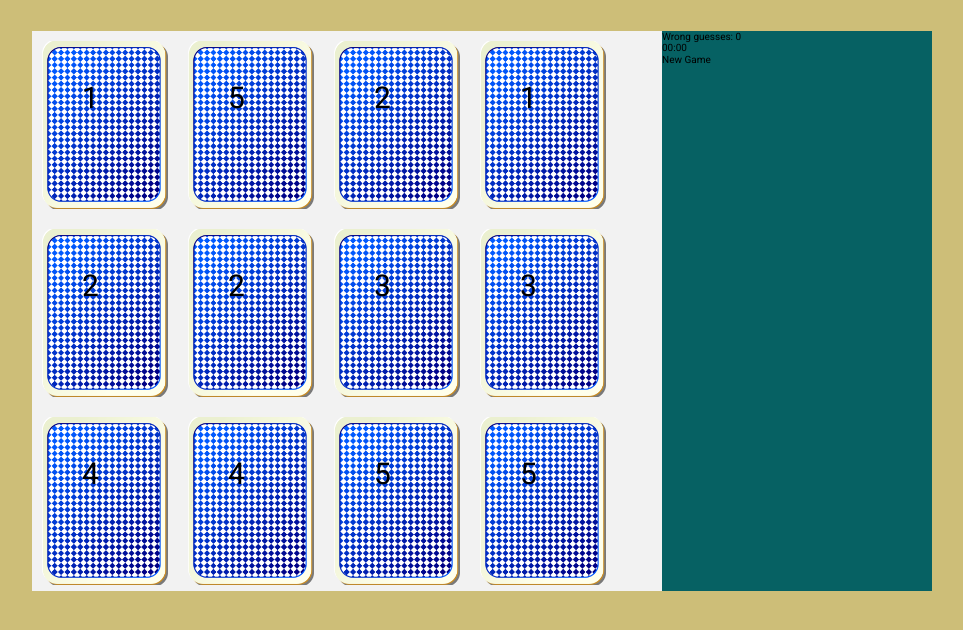
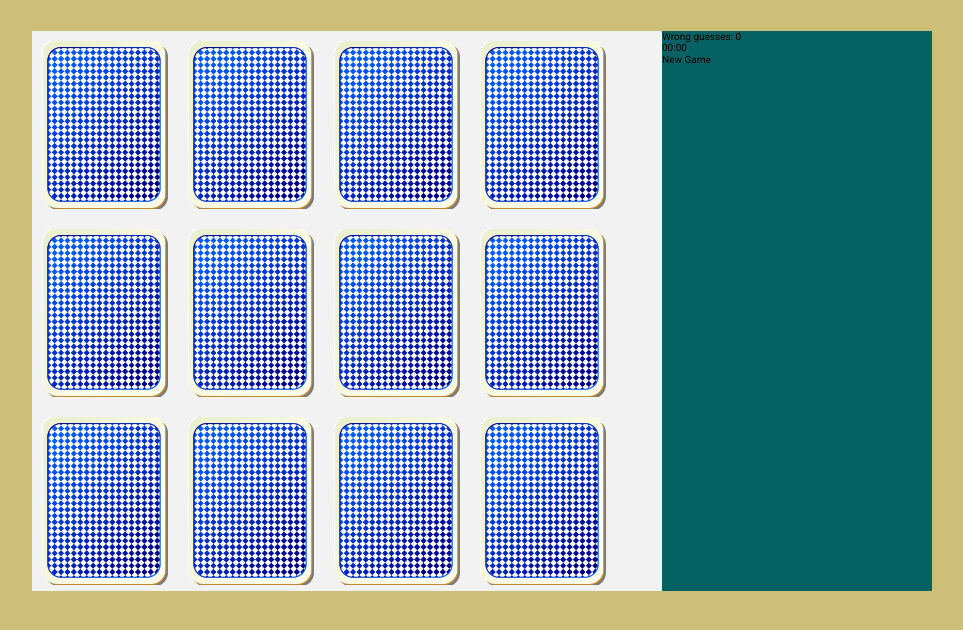
Before and after one commit to OferTauber/Memory_Game, a plain HTML site: page index.html in a window 1280 px wide. Shown: the part 94-724 px from the top of the page, without its empty margins (158-1121 px from the left). Drawn offline with Linux system fonts and the light colour scheme.

Commit message:
basic function

```diff
--- a/index.html
+++ b/index.html
@@ -14,21 +14,7 @@
   <body>
     <h1>Memory Game</h1>
     <div class="flex">
-      <div class="game-board">
-        <div class="card card0a card0 face-down ">1</div>
-        <div class="card card1a card0 face-down">2</div>
-        <div class="card card2a card1">2</div>
-        <div class="card card3a card1">3</div>
-        <div class="card card4a face-down ">4</div>
-        <div class="card card5a face-down">5</div>
-
-        <div class="card card0b face-down">5</div>
-        <div class="card card1b face-down">1</div>
-        <div class="card card2b face-down">2</div>
-        <div class="card card3b face-down">3</div>
-        <div class="card card4b face-down">4</div>
-        <div class="card card5b face-down">5</div>
-      </div>
+      <div class="game-board"></div>
       <div class="control-panel">
         <div class="wrong-guesses">
           <p>Wrong guesses: <span class="wrong-count">0</span></p>
--- a/scripts/app.js
+++ b/scripts/app.js
@@ -13,38 +13,22 @@ const theGame = {
   generateCards() {
     const tampleteArr = genetareRandArrOfPaers(12);
 
-    /* //!!!v----v---v----v----v!! */
-    let i = 1; //! remove!!
-    let a = true; //!remove!!
-    /* //!!!^-----^------^-----^----^!!!! */
+    createAndAppendAllCards(tampleteArr, this.boardElement);
 
     for (const id of tampleteArr) {
       this.cards.unshift(new Card(id, this));
-
-      /* //!!!v----v---v----v----v!! */
-      this.cards[0].element = document.querySelector(
-        `.card${i + ''}${a ? 'a' : 'b'}`
-      );
-
-      a = !a;
-      if (a) i++;
-      console.log(this.cards[0].element);
-      this.cards[0].element.addEventListener('click', (e) => {
-        console.dir(e);
-        this.handelCardClick(e.target);
+      console.log(this.cards[0]);
+      const closure = this.cards[0];
+      closure.cardElement.addEventListener('click', (e) => {
+        closure.click();
       });
-
-      /* //!!!^-----^------^-----^----^!!!! */
-      this.boardElement.appendChild(this.cards[0].element);
-
-      this.cards[0].element.classList.add('face-down');
     }
   },
 
-  handelCardClick(card) {
+  handleClick(card) {
     if (this.gameOver || this.gamePause || card.faceUp) return;
 
-    card.flipCard();
+    card.flipCardUp();
     if (!this.openCard) {
       this.openCard = card;
       return;
@@ -75,8 +59,8 @@ const theGame = {
   wrongGuess(card) {
     this.gamePause = true;
     setTimeout((this.gamePause = false), 1000);
-    card.flipCard();
-    this.openCard.flipCard();
+    card.flipCardDown();
+    this.openCard.flipCardDown();
     this.openCard = undefined;
     this.numOfWrongGuesses--;
     if (!this.numOfWrongGuesses) {
@@ -91,9 +75,10 @@ const theGame = {
 
 const genetareRandArrOfPaers = function (length) {
   const randArrOfPaers = [];
+
   for (let i = 0; i < length; i += 2) {
-    insertInRandIndex(randArrOfPaers, length, i / 2);
-    insertInRandIndex(randArrOfPaers, length, i / 2);
+    insertInRandIndex(randArrOfPaers, length, i / 2 + 'a');
+    insertInRandIndex(randArrOfPaers, length, i / 2 + 'b');
   }
   return randArrOfPaers;
 };
@@ -111,4 +96,15 @@ const isPair = function (card1, card2) {
   return card1.uniqueId[0] === card2.uniqueId[0];
 };
 
+const cerateCardDiv = function (uniqueId) {
+  const cardElement = document.createElement('div');
+  cardElement.classList.add('card', `card${uniqueId}`, 'face-down');
+  return cardElement;
+};
+const createAndAppendAllCards = function (templateArr, parentElement) {
+  for (const cardId of templateArr) {
+    parentElement.appendChild(cerateCardDiv(cardId));
+  }
+};
+
 theGame.start();
--- a/scripts/card.js
+++ b/scripts/card.js
@@ -11,10 +11,10 @@ Card.prototype.click = function () {
 
 Card.prototype.flipCardUp = function () {
   if (!this.faceUp) this.faceUp = true;
-  cardElement.classList.remove('face-down');
+  this.cardElement.classList.remove('face-down');
 };
 
 Card.prototype.flipCardDown = function () {
   if (this.faceUp) this.faceUp = false;
-  cardElement.classList.add('face-down');
+  this.cardElement.classList.add('face-down');
 };
```
